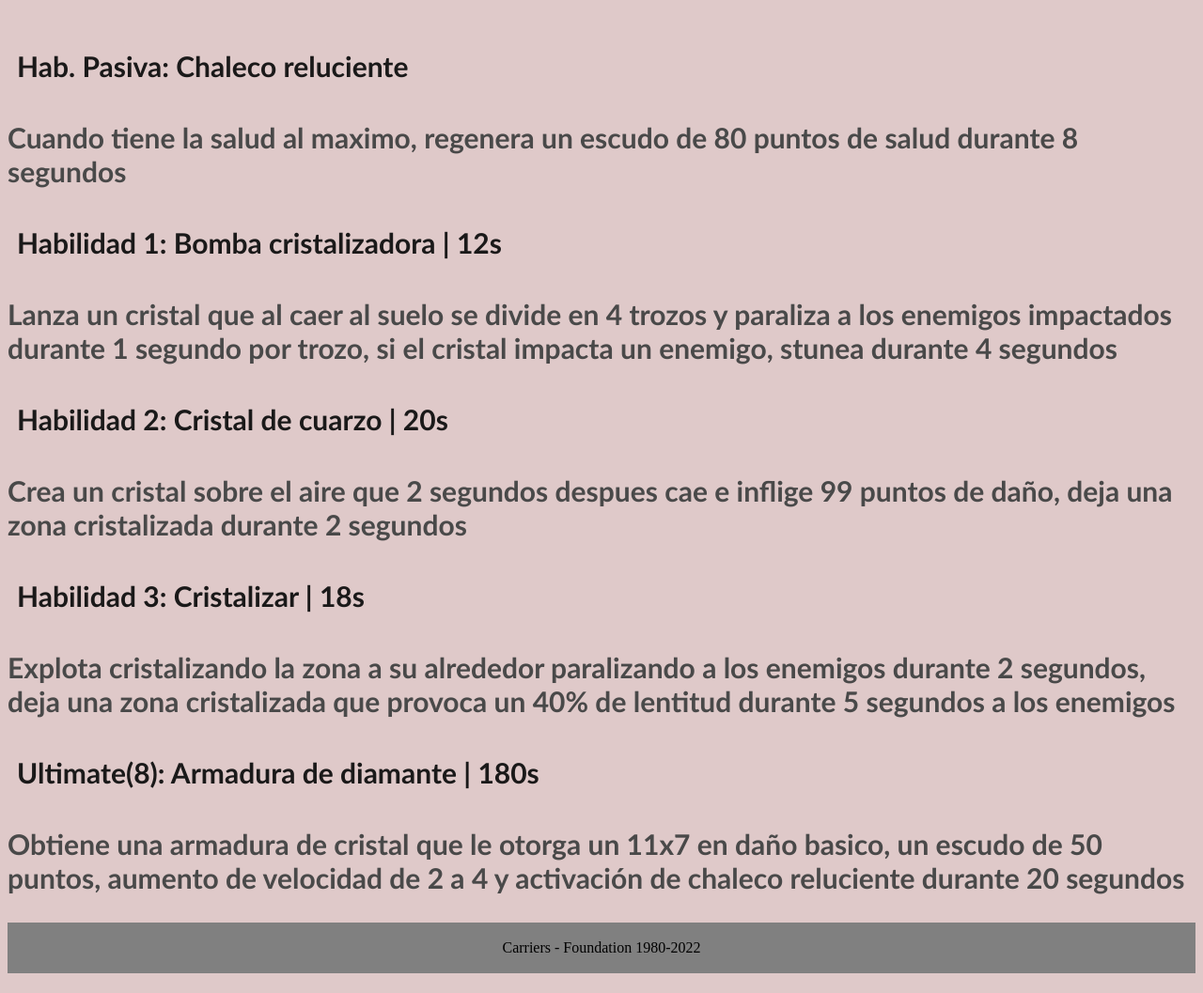
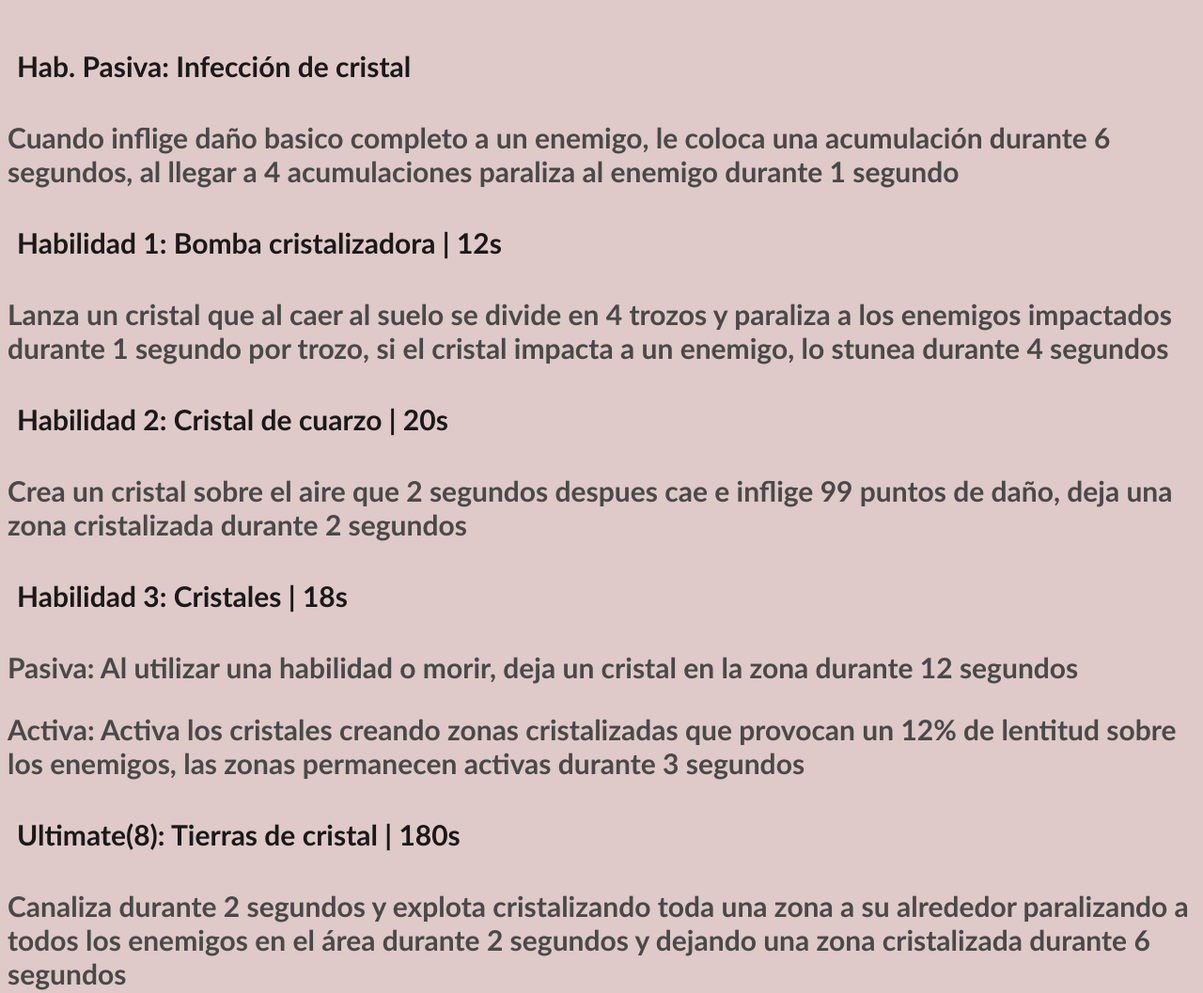
Before and after one commit to ZOROARK90/Carriers-Foundation-Icaro, a plain HTML site: page index.html in a window 1280 px wide. Shown: the part 1040-2097 px from the top of the page at 94% size. Drawn offline with Linux system fonts and the light colour scheme.

Commit message:
Update index.html

```diff
--- a/index.html
+++ b/index.html
@@ -38,24 +38,26 @@
                 <li>Alcance: 4</li>
                 <li>Velocidad: 2</li>
             </ul>
-            <h2>Hab. Pasiva: Chaleco reluciente</h2>
-            <h3>Cuando tiene la salud al maximo, regenera un escudo de 80 puntos de salud
-                durante 8 segundos</h3>
+            <h2>Hab. Pasiva: Infección de cristal</h2>
+            <h3>Cuando inflige daño basico completo a un enemigo, le coloca una acumulación
+                durante 6 segundos, al llegar a 4 acumulaciones paraliza al enemigo durante 1
+                segundo</h3>
             <h2>Habilidad 1: Bomba cristalizadora | 12s</h2>
             <h3>Lanza un cristal que al caer al suelo se divide en 4 trozos y paraliza a los
-                enemigos impactados durante 1 segundo por trozo, si el cristal impacta un
-                enemigo, stunea durante 4 segundos</h3>
+                enemigos impactados durante 1 segundo por trozo, si el cristal impacta a un
+                enemigo, lo stunea durante 4 segundos</h3>
             <h2>Habilidad 2: Cristal de cuarzo | 20s</h2>
             <h3>Crea un cristal sobre el aire que 2 segundos despues cae e inflige 99 puntos
                 de daño, deja una zona cristalizada durante 2 segundos</h3>
-            <h2>Habilidad 3: Cristalizar | 18s</h2>
-            <h3>Explota cristalizando la zona a su alrededor paralizando a los enemigos durante
-                2 segundos, deja una zona cristalizada que provoca un 40% de lentitud durante 5
-                segundos a los enemigos</h3>
-            <h2>Ultimate(8): Armadura de diamante | 180s</h2>
-            <h3>Obtiene una armadura de cristal que le otorga un 11x7 en daño basico, un escudo
-                de 50 puntos, aumento de velocidad de 2 a 4 y activación de chaleco reluciente
-                durante 20 segundos</h3>
+            <h2>Habilidad 3: Cristales | 18s</h2>
+            <h3>Pasiva: Al utilizar una habilidad o morir, deja un cristal en la zona durante 12
+                segundos</h3>
+            <h3>Activa: Activa los cristales creando zonas cristalizadas que provocan un 12% de
+                lentitud sobre los enemigos, las zonas permanecen activas durante 3 segundos</h3>
+            <h2>Ultimate(8): Tierras de cristal | 180s</h2>
+            <h3>Canaliza durante 2 segundos y explota cristalizando toda una zona a su alrededor
+               paralizando a todos los enemigos en el área durante 2 segundos y dejando una zona
+               cristalizada durante 6 segundos</h3>
         </nav>
         <footer class="pie">
                 Carriers - Foundation 1980-2022
```
